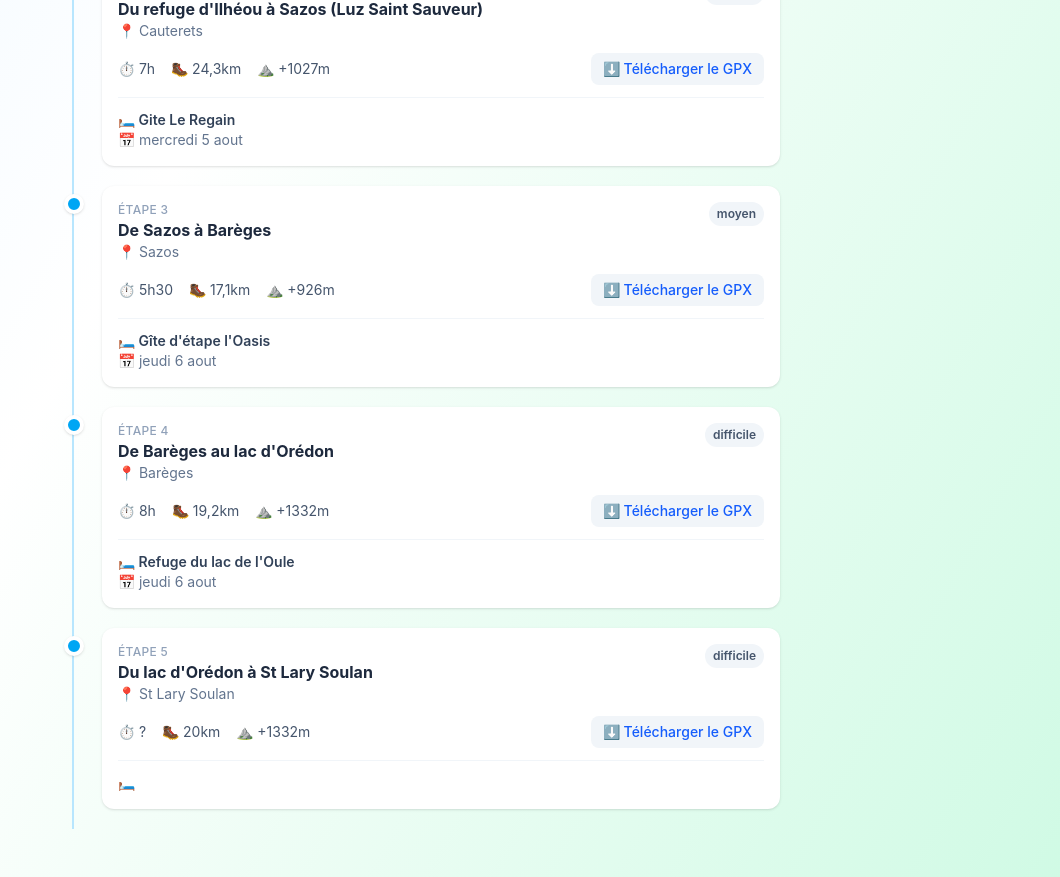
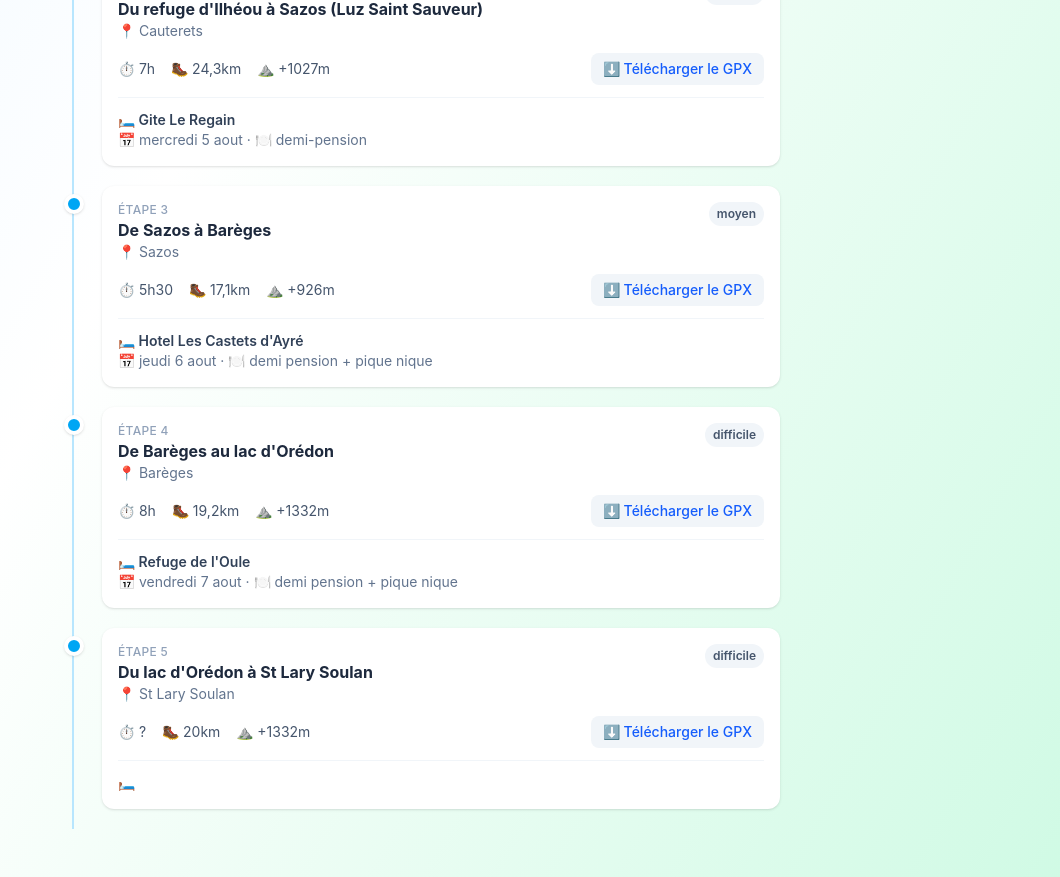
Before and after one commit to Ennoriel/maxime-dupont, a SvelteKit app: page /hobbies/mes-randonnees/gr10 in a window 1280 px wide. Shown: the part 1431-2308 px from the top of the page, without its empty margins (220-1280 px from the left). Built offline with nearby package versions, Linux system fonts and the light colour scheme; no server answers.

Commit message:
update accomodations

```diff
--- a/src/routes/hobbies/mes-randonnees/gr10/data.ts
+++ b/src/routes/hobbies/mes-randonnees/gr10/data.ts
@@ -77,9 +77,9 @@ export const steps = [
 			nom: 'Gite Le Regain',
 			telephone: '0562929267 / 0688906538',
 			date: 'mercredi 5 aout',
-			formule: '',
-			réservé: 'message laissé',
-			note: 'le refuge est entre les deux étapes / message laissé'
+			formule: 'demi-pension',
+			réservé: 'OK',
+			note: 'à reconfirmer la veille !!'
 		}
 	},
 	{
@@ -92,11 +92,11 @@ export const steps = [
 		denivele_positif: '+926m',
 		gpx: ['02-03-de-sazos-a-bareges.gpx'],
 		logement: {
-			nom: "Gîte d'étape l'Oasis",
-			telephone: '0562926947',
+			nom: "Hotel Les Castets d'Ayré",
+			telephone: '0562926817',
 			date: 'jeudi 6 aout',
-			formule: '',
-			réservé: 'contacté par le site internet',
+			formule: 'demi pension + pique nique',
+			réservé: 'réservé et payé',
 			note: ''
 		}
 	},
@@ -110,12 +110,12 @@ export const steps = [
 		denivele_positif: '+1332m',
 		gpx: ['02-04-de-bareges-au-lac-doredon.gpx'],
 		logement: {
-			nom: "Refuge du lac de l'Oule",
+			nom: "Refuge de l'Oule",
 			telephone: '0562984862 / 0681389288',
-			date: 'jeudi 6 aout',
-			formule: '',
-			réservé: 'à contacter',
-			note: 'à décaler au vendredi ?'
+			date: 'vendredi 7 aout',
+			formule: 'demi pension + pique nique',
+			réservé: 'réservé',
+			note: ''
 		}
 	},
 	{
```
